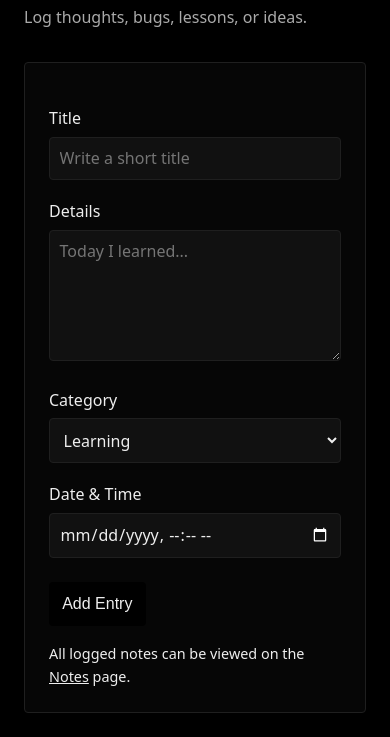
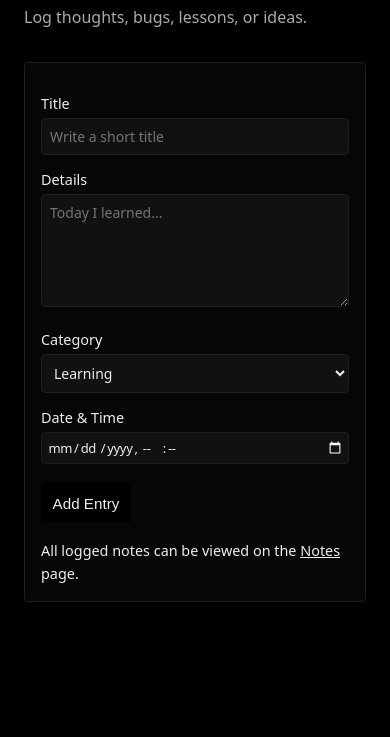
Before and after one commit to ife-git/the-log-book, a website: page public/upload.html in a window 390 px wide. Shown: the part 148-885 px from the top of the page. After the commit the page ends 844 px from the top, so only its background shows below. Drawn offline with Linux system fonts and the light colour scheme.

Commit message:
logbook v17

```diff
--- a/public/index.css
+++ b/public/index.css
@@ -323,3 +323,123 @@ input[type="datetime-local"]::-webkit-calendar-picker-indicator {
 .form-message.info {
   color: #aaaaaa;
 }
+/* =====================
+   ULTRA-COMPACT DATETIME INPUT FOR MOBILE
+===================== */
+
+/* Base datetime styling */
+input[type="datetime-local"] {
+  width: 100%;
+  padding: 0.6rem;
+  font-size: 1rem;
+  font-family: inherit;
+  background-color: #111111;
+  color: #eeeeee;
+  border: 1px solid var(--border-light);
+  border-radius: 4px;
+  box-sizing: border-box;
+}
+
+/* MOBILE-FIRST COMPACT VIEW */
+@media (max-width: 768px) {
+  /* Make the datetime input much more compact */
+  input[type="datetime-local"] {
+    padding: 0.4rem 0.5rem;
+    font-size: 14px;
+    min-height: 36px; /* Shorter but still tappable */
+    letter-spacing: -0.3px; /* Tighten text spacing */
+  }
+
+  /* Force the input to display as a single line */
+  input[type="datetime-local"]::-webkit-datetime-edit {
+    display: flex;
+    flex-wrap: nowrap;
+    overflow: hidden;
+    white-space: nowrap;
+    text-overflow: ellipsis;
+  }
+
+  /* Make each segment more compact */
+  input[type="datetime-local"]::-webkit-datetime-edit-fields-wrapper {
+    display: flex;
+    flex-wrap: nowrap;
+    gap: 1px;
+  }
+
+  input[type="datetime-local"]::-webkit-datetime-edit-text {
+    padding: 0 1px;
+  }
+
+  input[type="datetime-local"]::-webkit-datetime-edit-day-field,
+  input[type="datetime-local"]::-webkit-datetime-edit-month-field,
+  input[type="datetime-local"]::-webkit-datetime-edit-year-field,
+  input[type="datetime-local"]::-webkit-datetime-edit-hour-field,
+  input[type="datetime-local"]::-webkit-datetime-edit-minute-field {
+    padding: 0 1px;
+  }
+
+  /* Smaller calendar icon */
+  input[type="datetime-local"]::-webkit-calendar-picker-indicator {
+    padding: 0;
+    width: 16px;
+    height: 16px;
+    margin-left: 2px;
+  }
+
+  /* Make the form overall more compact */
+  form {
+    padding: 1rem;
+  }
+
+  form label {
+    margin-top: 0.8rem;
+    margin-bottom: 0.2rem;
+    font-size: 0.9rem;
+  }
+
+  form input,
+  form textarea,
+  form select {
+    padding: 0.5rem;
+    font-size: 14px;
+  }
+
+  form button {
+    padding: 0.6rem;
+    font-size: 0.95rem;
+    margin-top: 1.2rem;
+  }
+}
+
+/* EXTRA SMALL DEVICES (phones under 400px) */
+@media (max-width: 400px) {
+  input[type="datetime-local"] {
+    padding: 0.3rem 0.4rem;
+    font-size: 13px;
+    min-height: 32px;
+  }
+
+  /* Make the date display even tighter */
+  input[type="datetime-local"]::-webkit-datetime-edit-day-field,
+  input[type="datetime-local"]::-webkit-datetime-edit-month-field,
+  input[type="datetime-local"]::-webkit-datetime-edit-year-field,
+  input[type="datetime-local"]::-webkit-datetime-edit-hour-field,
+  input[type="datetime-local"]::-webkit-datetime-edit-minute-field {
+    padding: 0;
+    min-width: 18px;
+  }
+
+  /* Hide the AM/PM if it appears (but it shouldn't in 24h) */
+  input[type="datetime-local"]::-webkit-datetime-edit-ampm-field {
+    display: none;
+  }
+
+  /* Even smaller calendar icon */
+  input[type="datetime-local"]::-webkit-calendar-picker-indicator {
+    width: 14px;
+    height: 14px;
+  }
+}
+
+/* Alternative: If you want to split date and time inputs (optional)
+   This would require HTML changes, so not included here */
```
